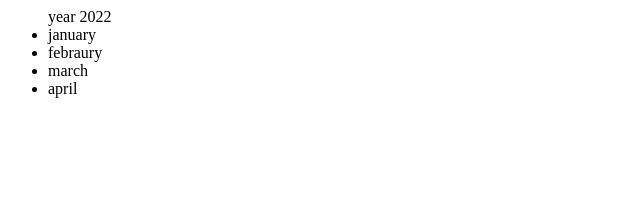
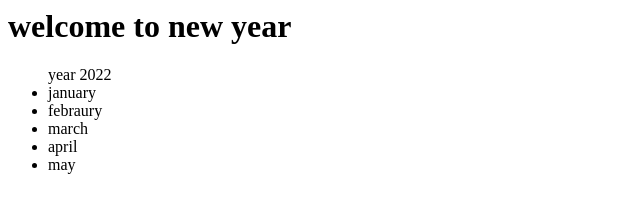
Before and after one commit to esraa13makkey/vsc_task2, a plain HTML site: page index.html in a window 1280 px wide. Shown: the whole page, without its empty margins (0-640 px from the left). Drawn offline with Linux system fonts and the light colour scheme.

Commit message:
add month and h1

```diff
--- a/index.html
+++ b/index.html
@@ -3,11 +3,13 @@
 
     </head>
     <body>
+        <h1>welcome to new year</h1>
         <ul>year 2022
             <li>january </li>
             <li>febraury</li>
             <li>march</li>
             <li>april</li>
+            <li>may</li>
         </ul>
     </body>
 </html>
```
